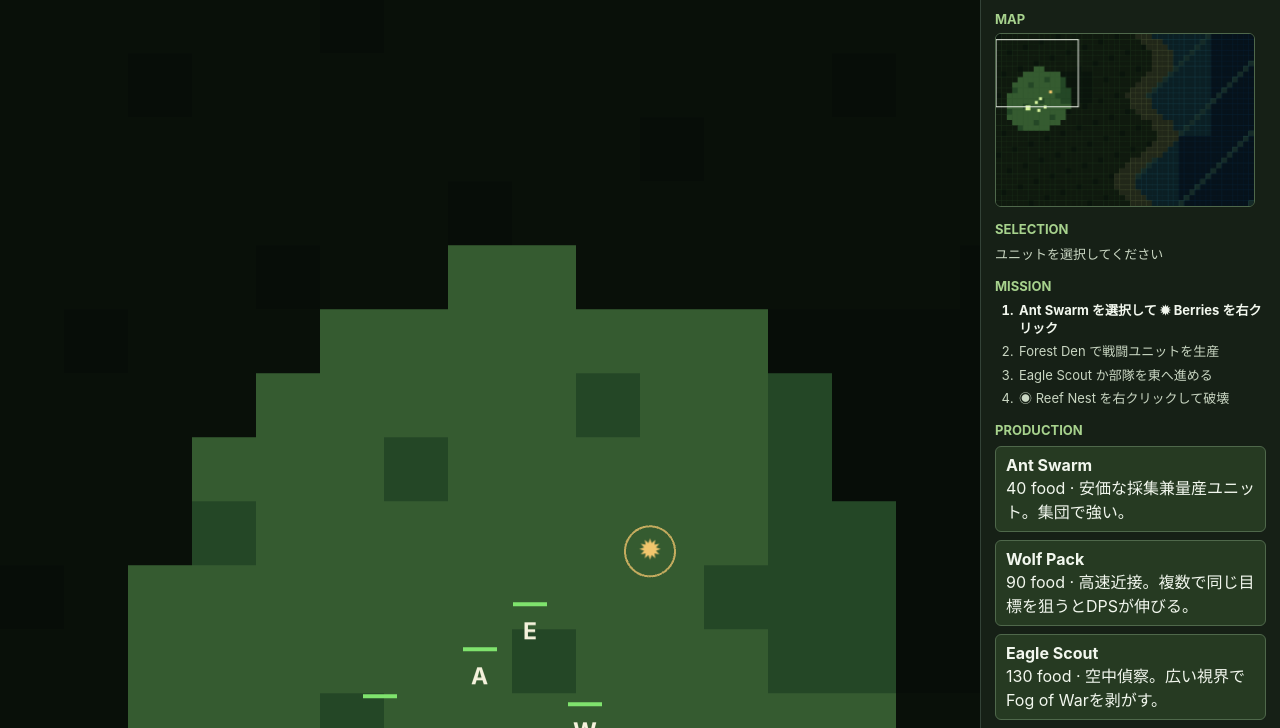
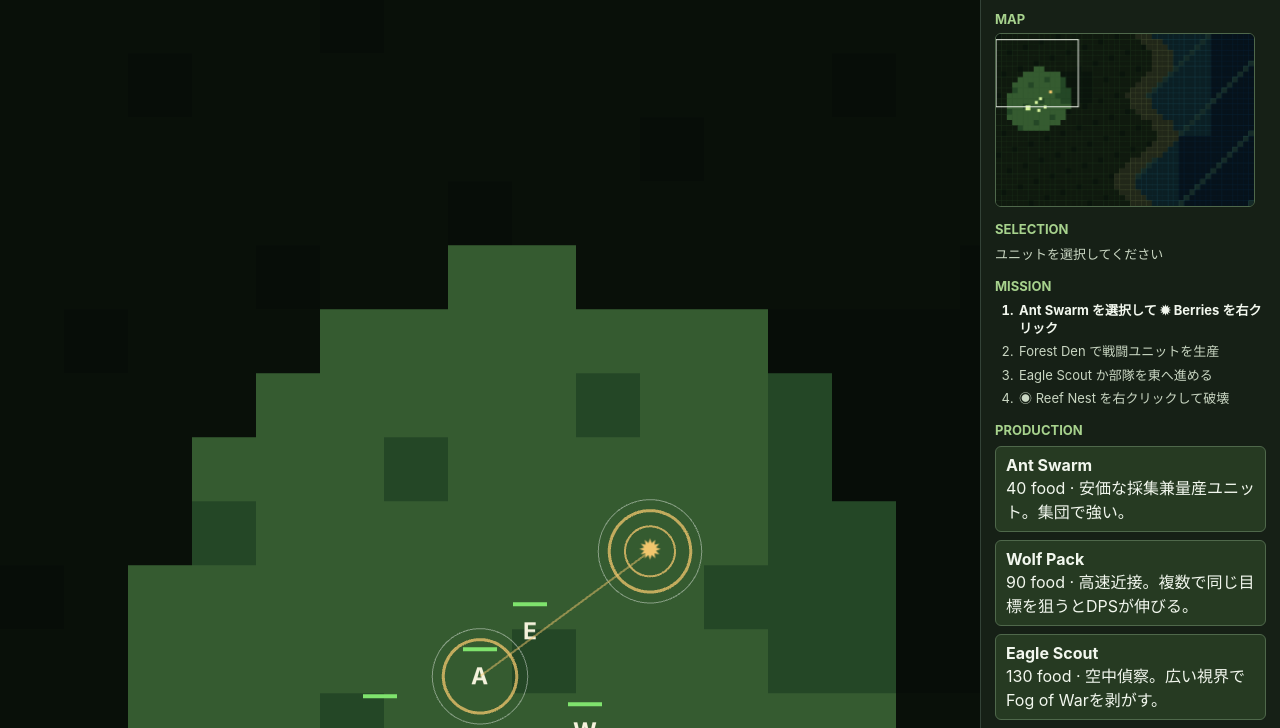
Before and after one commit to jim-auto/AnimalRTS, a website built with Vite: page index.html in a window 1280 px wide. Shown: the part 72-800 px from the top of the page. Built offline with nearby package versions, Linux system fonts and the light colour scheme; animation ran at ten frames a second.

Commit message:
Add tutorial highlights and objective pin

```diff
--- a/src/game/AnimalRTSScene.ts
+++ b/src/game/AnimalRTSScene.ts
@@ -12,6 +12,7 @@ const ENEMY: FactionId = 'ocean';
 const ENEMY_AI_INTERVAL = 3;
 const ENEMY_FIRST_WAVE_DELAY = 58;
 const ENEMY_WAVE_INTERVAL = 34;
+type MissionStep = 'gather' | 'produce' | 'scout' | 'destroy';
 
 export class AnimalRTSScene extends Phaser.Scene {
   private terrain: Terrain[][] = [];
@@ -24,6 +25,7 @@ export class AnimalRTSScene extends Phaser.Scene {
   private terrainGfx!: Phaser.GameObjects.Graphics;
   private fogGfx!: Phaser.GameObjects.Graphics;
   private selectionGfx!: Phaser.GameObjects.Graphics;
+  private tutorialGfx!: Phaser.GameObjects.Graphics;
   private attackTargetRings = new Map<number, Phaser.GameObjects.Arc>();
   private explored = new Set<string>();
   private visible = new Set<string>();
@@ -37,6 +39,7 @@ export class AnimalRTSScene extends Phaser.Scene {
   private initialPlayerArmySize = 0;
   private hasGatheredFood = false;
   private hasIssuedReefAttack = false;
+  private currentMissionStep?: MissionStep;
   private logTimer = 0;
   private minimapCtx!: CanvasRenderingContext2D;
   private outcomeShown = false;
@@ -73,6 +76,7 @@ export class AnimalRTSScene extends Phaser.Scene {
     this.drawTerrain();
     this.selectionGfx = this.add.graphics().setDepth(80);
     this.fogGfx = this.add.graphics().setDepth(120);
+    this.tutorialGfx = this.add.graphics().setDepth(140);
 
     const den = this.spawnUnit('den', 380, 880, PLAYER);
     const reef = this.spawnUnit('reefNest', 1910, 980, ENEMY);
@@ -100,6 +104,7 @@ export class AnimalRTSScene extends Phaser.Scene {
     this.updateVision();
     this.updateHud();
     this.drawMinimap();
+    this.drawTutorialGuidance();
     this.log('まず Ant Swarm を選択し、近くの ✹ Berries を右クリックして Food を集めてください。');
   }
 
@@ -107,6 +112,7 @@ export class AnimalRTSScene extends Phaser.Scene {
     const dt = deltaMs / 1000;
     this.handleCamera(dt);
     if (this.gameOver) {
+      this.tutorialGfx.clear();
       this.drawMinimap();
       return;
     }
@@ -114,6 +120,7 @@ export class AnimalRTSScene extends Phaser.Scene {
     this.updateFog();
     this.updateVisibility();
     this.drawMinimap();
+    this.drawTutorialGuidance();
 
     this.aiTimer += dt;
     this.waveTimer += dt;
@@ -615,6 +622,72 @@ export class AnimalRTSScene extends Phaser.Scene {
     return [...this.units.values()].some((unit) => unit.faction === faction && unit.def.role === 'base' && !unit.underConstruction);
   }
 
+  private drawTutorialGuidance(): void {
+    this.tutorialGfx.clear();
+    if (!this.currentMissionStep || this.gameOver) return;
+
+    const pulse = (Math.sin(this.time.now / 240) + 1) / 2;
+    if (this.currentMissionStep === 'gather') {
+      const worker = this.findTutorialUnit('ant');
+      const resource = [...this.resources.values()].find((node) => node.type === 'berries' && this.explored.has(`${Math.floor(node.x / TILE)},${Math.floor(node.y / TILE)}`));
+      if (worker) this.drawTutorialPulse(worker.x, worker.y, worker.radius + 13, 0xf2c66d, pulse);
+      if (resource) this.drawTutorialPulse(resource.x, resource.y, 34, 0xf2c66d, pulse);
+      if (worker && resource) {
+        this.tutorialGfx.lineStyle(2, 0xf2c66d, 0.28 + pulse * 0.22);
+        this.tutorialGfx.lineBetween(worker.x, worker.y, resource.x, resource.y);
+      }
+      return;
+    }
+
+    if (this.currentMissionStep === 'produce') {
+      const base = this.findNearestBase(PLAYER, this.cameras.main.worldView.centerX, this.cameras.main.worldView.centerY);
+      if (base) this.drawTutorialPulse(base.x, base.y, base.radius + 16, 0xd9f59f, pulse);
+      return;
+    }
+
+    if (this.currentMissionStep === 'scout') {
+      const scout = this.findTutorialUnit('eagle') ?? [...this.units.values()].find((unit) => unit.faction === PLAYER && unit.def.role !== 'base');
+      if (scout) this.drawTutorialPulse(scout.x, scout.y, scout.radius + 13, 0xd9f59f, pulse);
+      this.drawEastArrow(pulse);
+      return;
+    }
+
+    const reef = this.units.get(this.factions.get(ENEMY)?.baseUnitId ?? -1);
+    if (reef) {
+      this.drawTutorialPulse(reef.x, reef.y, reef.radius + 16, 0xf06a57, pulse);
+    }
+  }
+
+  private drawTutorialPulse(x: number, y: number, radius: number, color: number, pulse: number): void {
+    this.tutorialGfx.lineStyle(3, color, 0.42 + pulse * 0.34);
+    this.tutorialGfx.strokeCircle(x, y, radius + pulse * 7);
+    this.tutorialGfx.lineStyle(1, 0xffffff, 0.22 + pulse * 0.2);
+    this.tutorialGfx.strokeCircle(x, y, radius + 10 + pulse * 8);
+  }
+
+  private drawEastArrow(pulse: number): void {
+    const cam = this.cameras.main;
+    const x = cam.scrollX + cam.width - 78;
+    const y = cam.scrollY + cam.height * 0.5;
+    const alpha = 0.42 + pulse * 0.38;
+    this.tutorialGfx.lineStyle(5, 0xd9f59f, alpha);
+    this.tutorialGfx.beginPath();
+    this.tutorialGfx.moveTo(x - 24, y - 24);
+    this.tutorialGfx.lineTo(x, y);
+    this.tutorialGfx.lineTo(x - 24, y + 24);
+    this.tutorialGfx.strokePath();
+    this.tutorialGfx.lineStyle(3, 0xffffff, alpha * 0.65);
+    this.tutorialGfx.beginPath();
+    this.tutorialGfx.moveTo(x - 52, y - 18);
+    this.tutorialGfx.lineTo(x - 34, y);
+    this.tutorialGfx.lineTo(x - 52, y + 18);
+    this.tutorialGfx.strokePath();
+  }
+
+  private findTutorialUnit(type: string): UnitEntity | undefined {
+    return [...this.units.values()].find((unit) => unit.faction === PLAYER && unit.def.id === type);
+  }
+
   private updateAttackTargetRings(): void {
     const targetIds = new Set<number>();
     for (const unit of this.units.values()) {
@@ -691,6 +764,23 @@ export class AnimalRTSScene extends Phaser.Scene {
         ctx.strokeStyle = '#ffffff';
         ctx.lineWidth = 1;
         ctx.strokeRect((unit.x / WORLD_W) * width - size, (unit.y / WORLD_H) * height - size, size * 2, size * 2);
+      }
+    }
+
+    const reef = this.units.get(this.factions.get(ENEMY)?.baseUnitId ?? -1);
+    if (reef) {
+      const reefKey = `${Math.floor(reef.x / TILE)},${Math.floor(reef.y / TILE)}`;
+      if (this.explored.has(reefKey) || this.hasIssuedReefAttack) {
+        const x = (reef.x / WORLD_W) * width;
+        const y = (reef.y / WORLD_H) * height;
+        const pulse = (Math.sin(this.time.now / 220) + 1) / 2;
+        ctx.strokeStyle = `rgba(240, 106, 87, ${0.45 + pulse * 0.45})`;
+        ctx.lineWidth = 2;
+        ctx.beginPath();
+        ctx.arc(x, y, 5 + pulse * 4, 0, Math.PI * 2);
+        ctx.stroke();
+        ctx.fillStyle = '#f06a57';
+        ctx.fillRect(x - 2, y - 2, 4, 4);
       }
     }
 
@@ -835,12 +925,21 @@ export class AnimalRTSScene extends Phaser.Scene {
       scout: victory || this.explored.has(reefTile ?? '') || this.hasIssuedReefAttack,
       destroy: victory
     };
-    const order = ['gather', 'produce', 'scout', 'destroy'];
+    const order: MissionStep[] = ['gather', 'produce', 'scout', 'destroy'];
     const current = order.find((step) => !completed[step]);
+    this.currentMissionStep = current;
     for (const item of [...this.hud.mission.querySelectorAll<HTMLLIElement>('li[data-step]')]) {
       const step = item.dataset.step ?? '';
       item.classList.toggle('done', completed[step]);
       item.classList.toggle('current', step === current);
+    }
+    this.updateProductionButtonHints(current);
+  }
+
+  private updateProductionButtonHints(current: MissionStep | undefined): void {
+    const highlighted = current === 'produce' ? new Set(['wolf', 'eagle', 'elephant']) : new Set<string>();
+    for (const button of [...this.hud.production.querySelectorAll<HTMLButtonElement>('button[data-unit]')]) {
+      button.classList.toggle('tutorial-highlight', highlighted.has(button.dataset.unit ?? ''));
     }
   }
 
--- a/src/styles.css
+++ b/src/styles.css
@@ -142,6 +142,13 @@ button:disabled {
   cursor: default;
 }
 
+button.tutorial-highlight:not(:disabled) {
+  border-color: #d9f59f;
+  box-shadow:
+    0 0 0 1px rgb(217 245 159 / 0.45),
+    0 0 16px rgb(217 245 159 / 0.22);
+}
+
 #outcome {
   position: absolute;
   inset: 0;
```
